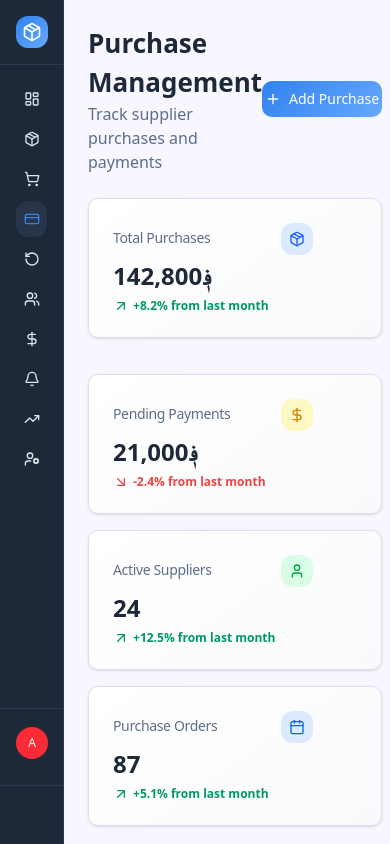
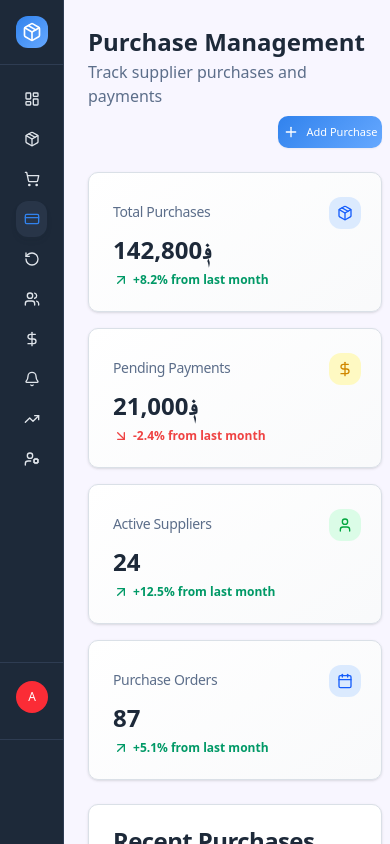
Before and after one commit to Sohrab-Malikzada/Store-Managment_Dashborad, a React (Vite) app: page /purchases in a window 390 px wide. Both pictures are taken after typing "name@example.com", "Sample123" into the empty fields and a click on the button "Sign In". Shown: the top 844 px of the page. Built offline with nearby package versions, Linux system fonts and the light colour scheme.

Commit message:
Purchases.jsx is worked on Responsive

```diff
--- a/src/Pages/Purchases.jsx
+++ b/src/Pages/Purchases.jsx
@@ -78,23 +78,23 @@ export default function Purchases() {
 
   return (
     <div className="space-y-6 m-6">
-      <div className="flex items-center justify-between ">
+      <div className="flex flex-col sm:flex-row items-left justify-between ">
         <div>
-          <h1 className="text-[26px] text-left font-bold text-[hsl(216,32%,17%)]">Purchase Management</h1>
+          <h1 className="text-[24px] text-left font-bold text-[hsl(216,32%,17%)]">Purchase Management</h1>
           <p className="text-[hsl(216,20%,45%)] text-left">Track supplier purchases and payments</p>
         </div>
-        <div className="flex  justify-end">
+        <div className=" flex justify-end">
         <Dialog open={isDialogOpen} onOpenChange={setIsDialogOpen}>
           <DialogTrigger asChild>
-            <Button className="w-30   gradient-primary text-white  rounded-[10px] cursor-pointer">
+              <Button className="w-26 h-6 sm:w-32 sm:h-9 sm:text-sm text-[11px]  mt-2 gradient-primary text-white  rounded-[10px] cursor-pointer">
               <Plus className="h-4 w-4"/>
               Add Purchase
             </Button>
           </DialogTrigger>
-          <DialogContent>
+          <DialogContent className="w-90 sm:w-full rounded-[12px]">
             <DialogHeader>
-              <DialogTitle className="text-[hsl(216,32%,17%)]">Record New Purchase</DialogTitle>
-              <DialogDescription className="text-[hsl(216,20%,45%)]">
+              <DialogTitle className="text-left text-[hsl(216,32%,17%)]">Record New Purchase</DialogTitle>
+              <DialogDescription className="text-left text-[hsl(216,20%,45%)]">
                 Enter the details for the new purchase from supplier.
               </DialogDescription>
             </DialogHeader>
@@ -169,16 +169,16 @@ export default function Purchases() {
         </div>
       </div>
 
-      <div className="grid gap-4  md:grid-cols-4 ">
-        <div className="h-40">
+      <div className="grid gap-4 md:grid-cols-2 ">
+        <div>
           <StatsCard
             title="Total Purchases"
             value={`؋${totalPurchases.toLocaleString()}`}
             icon={Package}
             trend={{ value: 8.2, label: "from last month" }}
             trendchange="text-[hsl(142,76%,36%)]  -ml-4 mt-[-5px]"
-            box={`rounded-[10px]  w-full h-35 text-red-600 border bg-card text-card-foreground shadow-sm gradient-card shadow-soft hover:shadow-medium transition-all duration-300`}
-            icanchange="h-8 w-8 mb-2 p-2  -mr-44 rounded-[12px] "
+            box={`rounded-[10px]   w-full  h-35 text-red-600 border bg-card text-card-foreground shadow-sm gradient-card shadow-soft hover:shadow-medium transition-all duration-300`}
+            icanchange="h-8 w-8 mb-2 p-2 -right-5 rounded-[12px] "
           />
         </div>
         <StatsCard
@@ -188,7 +188,7 @@ export default function Purchases() {
           trend={{ value: -2.4, label: "from last month" }}
           trendchange="text-[hsl(0,84%,60%)] -ml-4 mt-[-5px]"
           box={`rounded-[10px]  w-full h-35 text-red-600 border bg-card text-card-foreground shadow-sm gradient-card shadow-soft hover:shadow-medium transition-all duration-300`}
-          icanchange="h-8 w-8 mb-2 p-2  -mr-44 rounded-[12px] "
+          icanchange="h-8 w-8 mb-2 p-2 -right-5 rounded-[12px] "
         />
         <StatsCard
           title="Active Suppliers"
@@ -197,7 +197,7 @@ export default function Purchases() {
           trend={{ value: 12.5, label: "from last month" }}
           trendchange="text-[hsl(142,76%,36%)] -ml-4 mt-[-5px]"
           box={`rounded-[10px] w-full h-35 text-red-600 border bg-card text-card-foreground shadow-sm gradient-card shadow-soft hover:shadow-medium transition-all duration-300`}
-          icanchange="h-8 w-8 mb-2 p-2  -mr-44 rounded-[12px] "
+          icanchange="h-8 w-8 mb-2 p-2 -right-5 rounded-[12px] "
         />
         <StatsCard
           title="Purchase Orders"
@@ -206,7 +206,7 @@ export default function Purchases() {
           trend={{ value: 5.1, label: "from last month" }}
           trendchange="text-[hsl(142,76%,36%)] -ml-4 mt-[-5px]"
           box={`rounded-[10px] w-full h-35 text-red-600 border bg-card text-card-foreground shadow-sm gradient-card shadow-soft hover:shadow-medium transition-all duration-300`}
-          icanchange="h-8 w-8 mb-2 p-2  -mr-44 rounded-[12px] "
+          icanchange="h-8 w-8 mb-2 p-2 -right-5 rounded-[12px] "
         />
       </div>
 
@@ -216,7 +216,7 @@ export default function Purchases() {
           <CardDescription className="text-[hsl(216,20%,45%)]">Manage your supplier purchases and payments</CardDescription>
           <div className="flex items-center space-x-2">
             <div className="relative flex-1 max-w-sm">
-              <Search className=" absolute left-3 top-1/2 h-4 w-4 -translate-y-1/2 text-muted-foreground" />
+              <Search className=" absolute  left-3 top-1/2 h-4 w-4 -translate-y-1/2 text-muted-foreground" />
               <Input
                 placeholder="Search purchases..."
                 value={searchTerm}
@@ -226,7 +226,7 @@ export default function Purchases() {
             </div>
           </div>
         </CardHeader>
-        <CardContent className="w-73 overflow-auto no-scrollbar">
+        <CardContent className="w-73 sm:w-108 md:w-137 lg:w-full overflow-auto no-scrollbar">
           <Table>
             <TableHeader>
               <TableRow>
```
